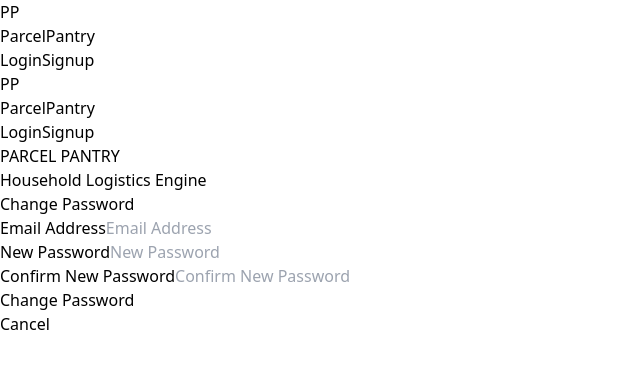
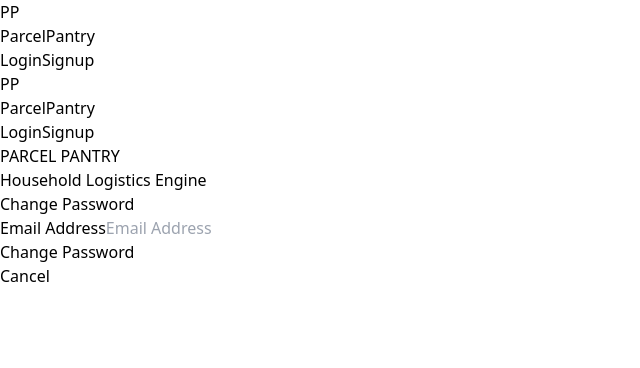
Before and after one commit to 4dkreidler/Team21LargeProject, a React (Vite) app in the folder Frontend/: page /passwordChange in a window 1280 px wide. Shown: the top 368 px of the page, without its empty margins (0-640 px from the left). Built offline with nearby package versions, Linux system fonts and the light colour scheme.

Commit message:
resest pasword textfileds deleted

```diff
--- a/Frontend/src/pages/PasswordChange.tsx
+++ b/Frontend/src/pages/PasswordChange.tsx
@@ -84,34 +84,10 @@ const PasswordChange: React.FC = () => {
                         )}
 
                         {/* NEW PASSWORD */}
-                        <div className="mb-4">
-                            <label className="block text-gray-700 text-sm font-bold mb-2">
-                                New Password
-                            </label>
-                            <input
-                                type="password"
-                                placeholder="New Password"
-                                value={newPassword}
-                                onChange={(e) => setNewPassword(e.target.value)}
-                                className="shadow appearance-none border rounded w-full py-2 px-3 text-gray-700"
-                                required
-                            />
-                        </div>
 
 
-                        <div className="mb-4">
-                            <label className="block text-gray-700 text-sm font-bold mb-2">
-                                Confirm New Password
-                            </label>
-                            <input
-                                type="password"
-                                placeholder="Confirm New Password"
-                                value={confirmPassword}
-                                onChange={(e) => setConfirmPassword(e.target.value)}
-                                className="shadow appearance-none border rounded w-full py-2 px-3 text-gray-700"
-                                required
-                            />
-                        </div>
+
+
 
 
                         {error && (
```
